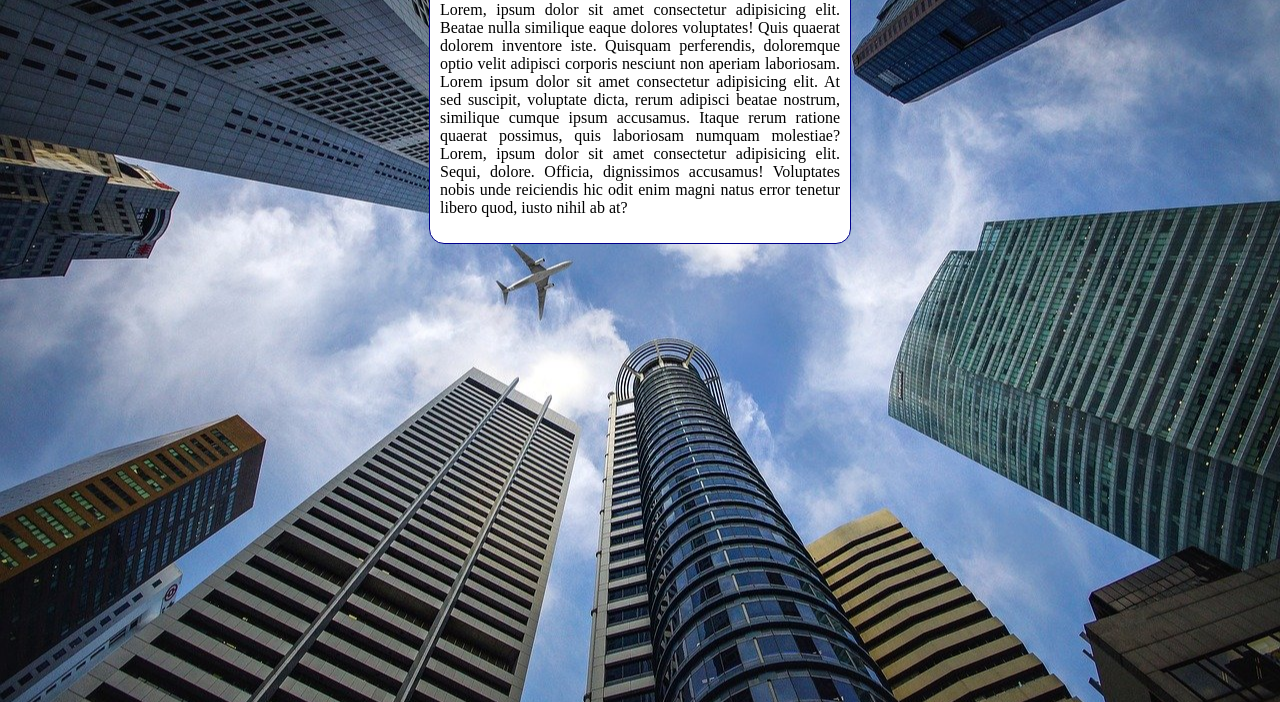
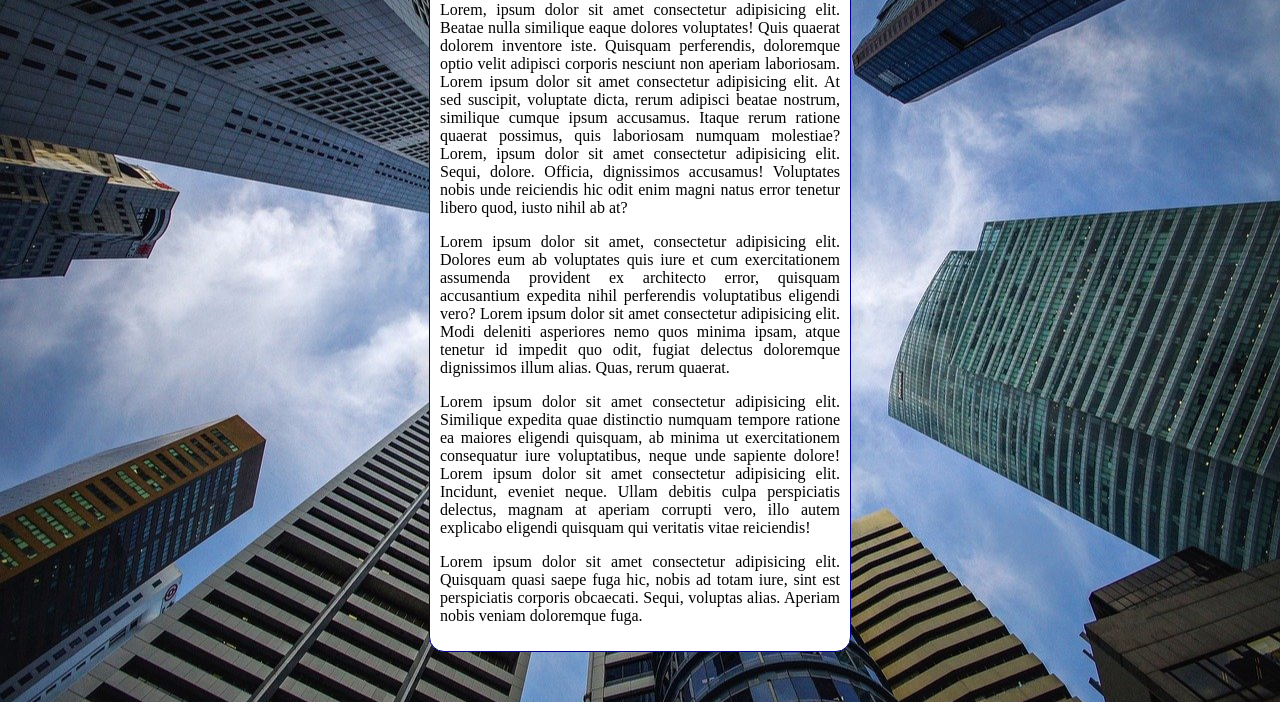
Before and after one commit to danielsantos404/html-css, a plain HTML site: page exercicios/ex022/fundo006.html in a window 1280 px wide. Shown: the part 98-800 px from the top of the page. Drawn offline with Linux system fonts and the light colour scheme.

Commit message:
Update fundo006.html

```diff
--- a/exercicios/ex022/fundo006.html
+++ b/exercicios/ex022/fundo006.html
@@ -34,6 +34,9 @@
     <main>
         <h1>Teste Imagem de Fundo</h1>
         <p>Lorem, ipsum dolor sit amet consectetur adipisicing elit. Beatae nulla similique eaque dolores voluptates! Quis quaerat dolorem inventore iste. Quisquam perferendis, doloremque optio velit adipisci corporis nesciunt non aperiam laboriosam. Lorem ipsum dolor sit amet consectetur adipisicing elit. At sed suscipit, voluptate dicta, rerum adipisci beatae nostrum, similique cumque ipsum accusamus. Itaque rerum ratione quaerat possimus, quis laboriosam numquam molestiae? Lorem, ipsum dolor sit amet consectetur adipisicing elit. Sequi, dolore. Officia, dignissimos accusamus! Voluptates nobis unde reiciendis hic odit enim magni natus error tenetur libero quod, iusto nihil ab at?</p>
+        <p>Lorem ipsum dolor sit amet, consectetur adipisicing elit. Dolores eum ab voluptates quis iure et cum exercitationem assumenda provident ex architecto error, quisquam accusantium expedita nihil perferendis voluptatibus eligendi vero? Lorem ipsum dolor sit amet consectetur adipisicing elit. Modi deleniti asperiores nemo quos minima ipsam, atque tenetur id impedit quo odit, fugiat delectus doloremque dignissimos illum alias. Quas, rerum quaerat.</p>
+        <p>Lorem ipsum dolor sit amet consectetur adipisicing elit. Similique expedita quae distinctio numquam tempore ratione ea maiores eligendi quisquam, ab minima ut exercitationem consequatur iure voluptatibus, neque unde sapiente dolore! Lorem ipsum dolor sit amet consectetur adipisicing elit. Incidunt, eveniet neque. Ullam debitis culpa perspiciatis delectus, magnam at aperiam corrupti vero, illo autem explicabo eligendi quisquam qui veritatis vitae reiciendis!</p>
+        <p>Lorem ipsum dolor sit amet consectetur adipisicing elit. Quisquam quasi saepe fuga hic, nobis ad totam iure, sint est perspiciatis corporis obcaecati. Sequi, voluptas alias. Aperiam nobis veniam doloremque fuga.</p>
     </main>
 </body>
 </html>
```
